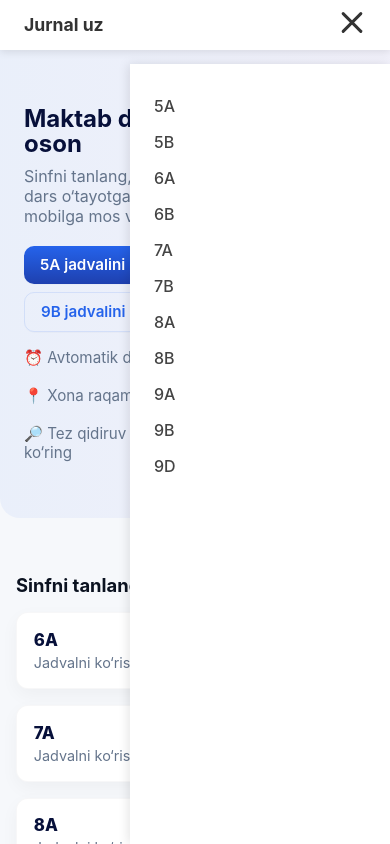
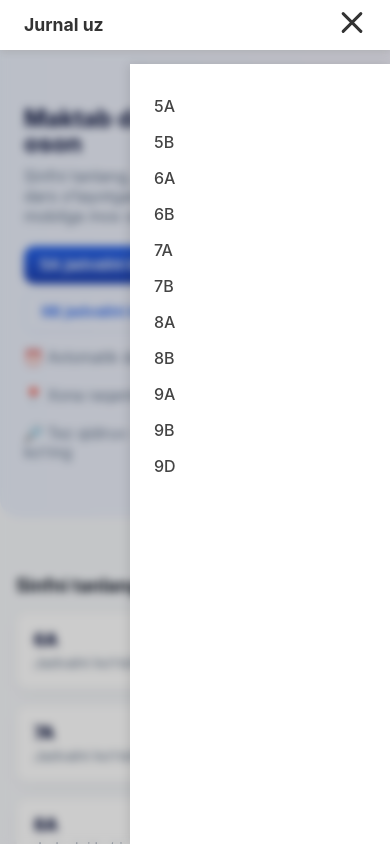
Before and after one commit to ibrohimovich884/jurnal-uz, a React (Vite) app: page / in a window 390 px wide. Both pictures are taken after a click on the button 352 px from the left and 24 px from the top of the page. Shown: the top 844 px of the page. Built offline with nearby package versions, Linux system fonts and the light colour scheme.

Commit message:
update navbar style

```diff
--- a/src/components/Navbar.css
+++ b/src/components/Navbar.css
@@ -74,6 +74,7 @@
     width: 100%;
 }
 
+
 /* === HAMBURGER MENU (mobile) === */
 .menu-toggle {
     display: none;
@@ -96,6 +97,37 @@
     margin-bottom: 4px;
     transition: 0.3s ease;
 }
+
+/* === ACTIVE NAVIGATION LINK === */
+.nav-link.active {
+    color: #0077ff;
+}
+
+.nav-link.active::after {
+    width: 100%;
+    background: #0077ff;
+}
+
+/* === BLUR OVERLAY (when menu opens) === */
+.blur-overlay {
+    position: fixed;
+    top: 0;
+    left: 0;
+    width: 100%;
+    height: 100%;
+    backdrop-filter: blur(4px);
+    background: rgba(0, 0, 0, 0.2);
+    z-index: 20;
+    opacity: 0;
+    pointer-events: none;
+    transition: opacity 0.3s ease;
+}
+
+.blur-overlay.active {
+    opacity: 1;
+    pointer-events: all;
+}
+
 
 /* Animation for active state */
 .menu-toggle.active span:nth-child(1) {
@@ -129,6 +161,7 @@
 
     .nav-links.open {
         right: 0;
+        z-index: 9999999999;
     }
 
     .menu-toggle {
--- a/src/components/Navbar.jsx
+++ b/src/components/Navbar.jsx
@@ -1,18 +1,33 @@
 import { useState } from "react";
-import { Link } from "react-router";
+import { NavLink } from "react-router";
 import "./Navbar.css";
 
 export default function Navbar() {
   const [menuOpen, setMenuOpen] = useState(false);
-  const classes = ["5a", "5b", "6a", "6b", "7a", "7b", "8a", "8b", "9a", "9b", "9d"/*, "10a", "10b", "11a", "11b"*/];
+
+  const classes = [
+    "5a", "5b",
+    "6a", "6b",
+    "7a", "7b",
+    "8a", "8b",
+    "9a", "9b", "9d"
+  ];
 
   return (
+    <>
       <header className="navbar">
         <div className="nav-container">
-        <Link to="/" className="logo">
+
+          {/* LOGO */}
+          <NavLink
+            to="/"
+            className="logo"
+            onClick={() => setMenuOpen(false)}
+          >
             Jurnal uz
-        </Link>
+          </NavLink>
 
+          {/* HAMBURGER BUTTON */}
           <button
             className={`menu-toggle ${menuOpen ? "active" : ""}`}
             onClick={() => setMenuOpen(!menuOpen)}
@@ -22,19 +37,29 @@ export default function Navbar() {
             <span></span>
           </button>
 
+          {/* NAV LINKS */}
           <nav className={`nav-links ${menuOpen ? "open" : ""}`}>
             {classes.map((cls) => (
-            <Link
+              <NavLink
                 key={cls}
                 to={`/class/${cls}`}
-              className="nav-link"
+                className={({ isActive }) =>
+                  "nav-link" + (isActive ? " active" : "")
+                }
                 onClick={() => setMenuOpen(false)}
               >
                 {cls.toUpperCase()}
-            </Link>
+              </NavLink>
             ))}
           </nav>
         </div>
       </header>
+
+      {/* BLUR OVERLAY */}
+      <div
+        className={`blur-overlay ${menuOpen ? "active" : ""}`}
+        onClick={() => setMenuOpen(false)}
+      ></div>
+    </>
   );
 }
```
Lines whose indentation alone changed are shown as unchanged.
